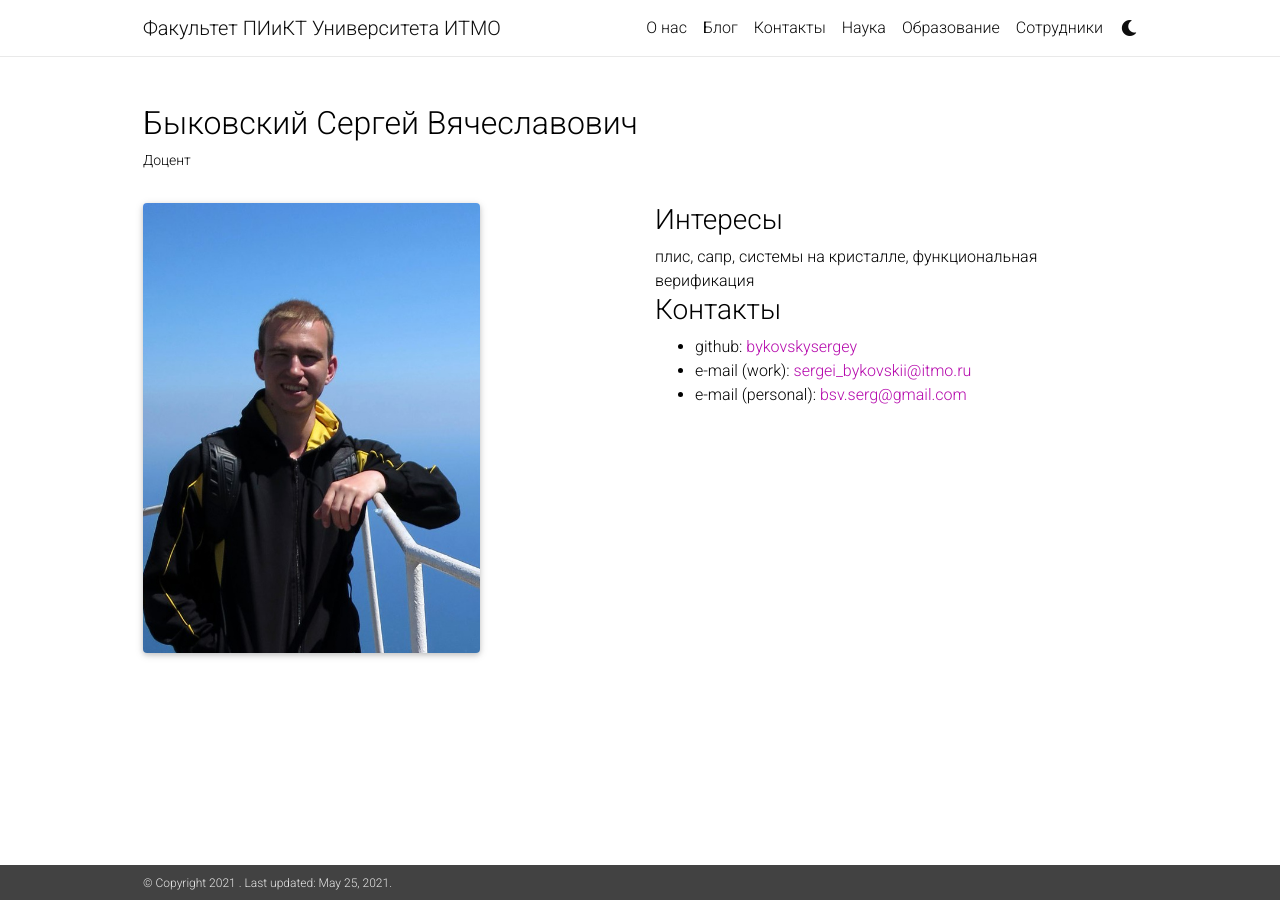
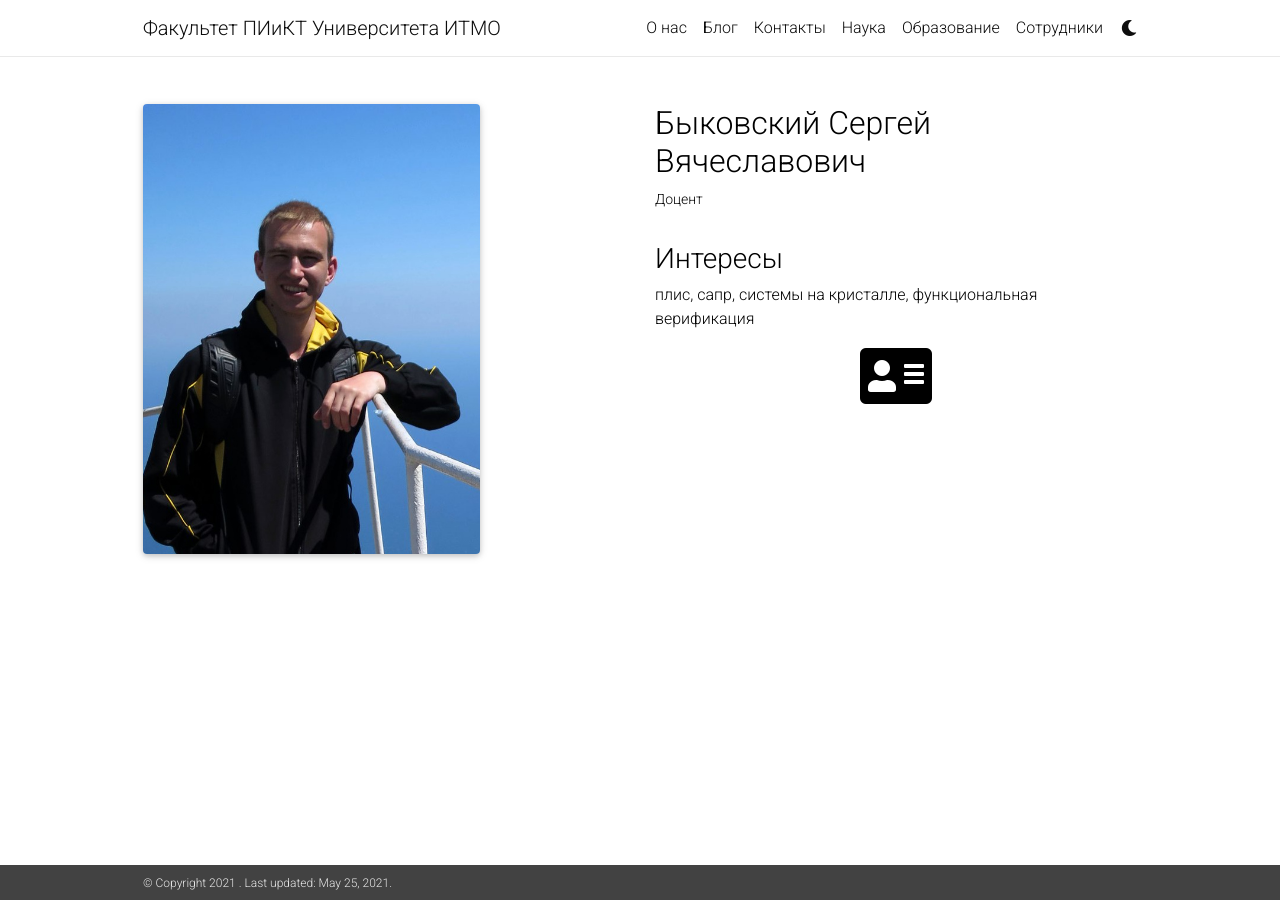
Before and after one commit to itmo-cse/itmo-cse.github.io, a Jekyll site: the page built from _staff_members/bykovsky.md, in a window 1280 px wide. Built offline with Jekyll 4.4.1, drawn with Linux system fonts in a browser that asks for light colours; nearby versions of some CDN libraries; a style sheet for code colours, icons or effects is not loaded.

Commit message:
Update staff_member layout and penskoi.md

```diff
--- a/_layouts/staff_member.html
+++ b/_layouts/staff_member.html
@@ -2,11 +2,6 @@
 layout: default
 ---
 <div class="post">
-
-    <header class="post-header">
-        <h2 class="post-title">{{ page.name }} {{ page.surname }} {{ page.patronym }} </h2>
-        <p class="post-description">{{ page.position }}</p>
-    </header>
 
     <article class="post-content">
 
@@ -20,6 +15,12 @@ layout: default
 
                 <div class="col-sm mt-3 mt-md-0" >
 
+    <header class="post-header">
+        <h2 class="post-title">{{ page.name }} {{ page.surname }} {{ page.patronym }} </h2>
+        <p class="post-description">{{ page.position }}</p>
+    </header>
+
+
                 {% if page.interests %}
                 <h3>Интересы</h3>
                 <div>
@@ -29,29 +30,22 @@ layout: default
 
                 {{ content }}
 
-                <h3>Контакты</h3>
+                </ul>
+    <div class="social">
+      <div class="contact-note">{{ page.bio }}</div>
+      <div class="contact-icons">
+          {% if page.email %}<a href="mailto:{{ page.email | encode_email }}"><i class="fas fa-envelope"></i></a>{% endif %}
+          {% if page.github_username %}<a href="https://github.com/{{ page.github_username }}" target="_blank" title="GitHub"><i class="fab fa-github"></i></a>{% endif %}
+          {% if page.url %}<a href="{{ page.url }}" target="_blank" title="Personal page"><i class="fa fa-address-card"></i></a>{% endif %}
+          {% if page.telegram_username %}<a href="https://t.me/{{ page.telegram_username }}" target="_blank" title="Telegram"><i class="fab fa-telegram"></i></a>{% endif %}
+          {% if page.linkedin_username %}<a href="https://www.linkedin.com/in/{{ page.linkedin_username }}" target="_blank" title="LinkedIn"><i class="fab fa-linkedin"></i></a>{% endif %}
+          {% if page.twitter_username %}<a href="https://twitter.com/{{ page.twitter_username }}" target="_blank" title="Twitter"><i class="fab fa-twitter"></i></a>{% endif %}
+          {% if page.research_gate_profile %}<a href="https://www.researchgate.net/profile/{{page.research_gate_profile}}/" target="_blank" title="ResearchGate"><i class="ai ai-researchgate"></i></a>{% endif %}
+      </div>
+    </div>
 
-                <ul>
-                {% if page.github %}
-                    <li> github: <a href="https://github.com/{{ page.github}}"> {{ page.github }}</a></li>
-                {% endif %}
 
-                {% if page.skype%}
-                <li> skype: {{ page.skype }}</li>
-                {% endif %}
 
-                {% if page.telegram %}
-                <li> github: <a href="https://t.me/{{ page.telegram}}"> {{ page.telegram }}</a></li>
-                {% endif %}
-
-                {% if page.email_work %}
-                <li> e-mail (work): <a href="mailto:{{ page.email_work }}"> {{ page.email_work }}</a></li>
-                {% endif %}
-                {% if page.email_personal %}
-                <li> e-mail (personal): <a href="mailto:{{ page.email_personal }}"> {{ page.email_personal }}</a></li>
-                {% endif %}
-
-                </ul>
 
 
             </div>
```
Also changed, not shown: _staff_members/penskoi.md (+17 -8 lines).
